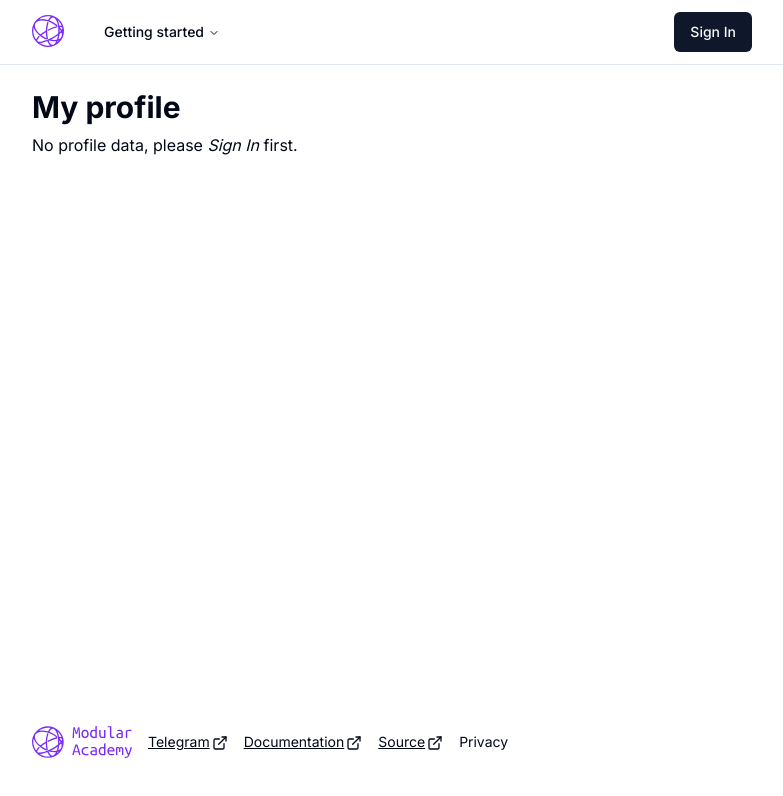
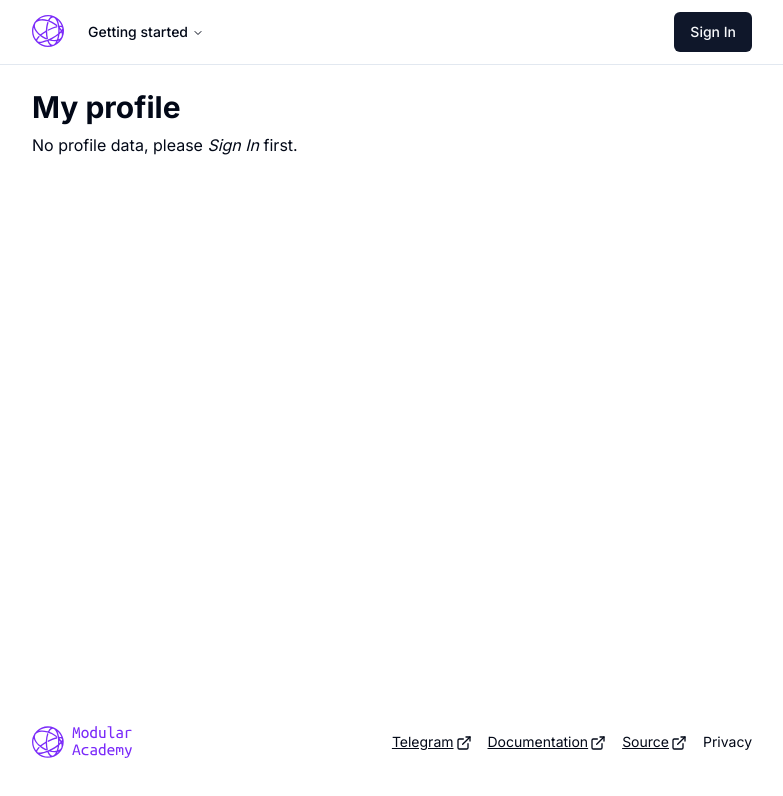
Before and after one commit to jcstein/academy, a Next.js app: page /profile in a window 1280 px wide. Shown: the top 796 px of the page, without its empty margins (248-1031 px from the left). Built offline with nearby package versions, Linux system fonts and the light colour scheme; no server answers.

Commit message:
feat: minor changes

```diff
--- a/auth.ts
+++ b/auth.ts
@@ -133,6 +133,12 @@ export const config = {
     // Zoho,
     // Zoom,
   ],
+  callbacks: {
+    jwt({ token, trigger, session }) {
+      if (trigger === "update") token.name = session.user.name
+      return token
+    },
+  },
 } satisfies NextAuthConfig
 
 export const { handlers, auth, signIn, signOut } = NextAuth(config)
--- a/components/footer.tsx
+++ b/components/footer.tsx
@@ -2,14 +2,15 @@ import CustomLink from "./custom-link"
 
 export default function Footer() {
   return (
-    <footer className="flex flex-col w-full px-4 mx-0 my-4 space-y-1 text-sm md:max-w-3xl md:my-12 md:mx-auto sm:px-6 md:h-5 md:items-center md:space-y-0 md:space-x-4 md:flex-row">
-      <img src="/logo-light.svg" alt="Celestia" style={{ maxWidth: '100px', height: 'auto' }} className="pb-2 md:pb-0" />
+    <footer className="flex flex-col gap-4 px-4 my-4 mx-0 w-full text-sm sm:flex-row sm:justify-between sm:items-center sm:px-6 sm:my-12 sm:mx-auto sm:max-w-3xl sm:h-5">      <img src="/logo-light.svg" alt="Celestia" style={{ maxWidth: '100px', height: 'auto' }} className="pb-2 md:pb-0" />
+      <div className="flex flex-col gap-4 sm:flex-row">
         <CustomLink href="https://t.me/modularacademyorg">Telegram</CustomLink>
         <CustomLink href="https://docs.celestia.org">Documentation</CustomLink>
         <CustomLink href="https://github.com/celestiaorg/academy">
           Source
         </CustomLink>
         <CustomLink href="/policy">Privacy</CustomLink>
+      </div>
     </footer>
   )
 }
--- a/components/main-nav.tsx
+++ b/components/main-nav.tsx
@@ -17,10 +17,10 @@ import { Button } from "./ui/button"
 
 export function MainNav() {
   return (
-    <div className="flex items-center space-x-2 lg:space-x-6">
+    <div className="flex gap-4 items-center">
       <CustomLink href="/">
         <Button variant="ghost" className="p-0">
-          <Image src="/icon-light.svg" alt="Home" width="32" height="32" />
+          <Image src="/icon-light.svg" alt="Home" width="32" height="32" className="min-w-8"/>
         </Button>
       </CustomLink>
       <NavigationMenu>
--- a/components/session-data.tsx
+++ b/components/session-data.tsx
@@ -3,7 +3,7 @@ import type { Session } from "next-auth"
 export default function SessionData({ session }: { session: Session | null }) {
   if (session?.user) {
     return (
-      <div className="w-full space-y-2 overflow-auto">
+      <div className="flex flex-col gap-4 w-full">
         <h2 className="text-xl font-bold">Current Session Data</h2>
         <table className="table-auto w-full">
           <tbody>
--- a/components/ui/navigation-menu.tsx
+++ b/components/ui/navigation-menu.tsx
@@ -41,7 +41,7 @@ NavigationMenuList.displayName = NavigationMenuPrimitive.List.displayName
 const NavigationMenuItem = NavigationMenuPrimitive.Item
 
 const navigationMenuTriggerStyle = cva(
-  "group inline-flex h-10 w-max items-center justify-center rounded-md bg-background px-4 py-2 text-sm font-medium transition-colors hover:bg-accent hover:text-accent-foreground focus:bg-accent focus:text-accent-foreground focus:outline-none disabled:pointer-events-none disabled:opacity-50 data-[active]:bg-accent/50 data-[state=open]:bg-accent/50"
+  "group inline-flex h-10 w-max items-center justify-center rounded-md bg-background px-2 py-2 text-sm font-medium transition-colors hover:bg-accent hover:text-accent-foreground focus:bg-accent focus:text-accent-foreground focus:outline-none disabled:pointer-events-none disabled:opacity-50 data-[active]:bg-accent/50 data-[state=open]:bg-accent/50"
 )
 
 const NavigationMenuTrigger = React.forwardRef<
--- a/components/user-button.tsx
+++ b/components/user-button.tsx
@@ -14,6 +14,10 @@ export default async function UserButton() {
   const session = await auth()
   if (!session?.user) return <SignIn />
   return (
+    <div className="flex gap-2 items-center">
+      <span className="hidden text-sm sm:inline-flex">
+        {session.user.email}
+      </span>
       <DropdownMenu>
         <DropdownMenuTrigger asChild>
           <Button variant="ghost" className="relative w-8 h-8 rounded-full">
@@ -44,5 +48,6 @@ export default async function UserButton() {
           </DropdownMenuItem>
         </DropdownMenuContent>
       </DropdownMenu>
+    </div>
   )
 }
--- a/tailwind.config.js
+++ b/tailwind.config.js
@@ -1,6 +1,6 @@
 /** @type {import('tailwindcss').Config} */
 module.exports = {
-  darkMode: ["class"],
+  darkMode: "selector",
   content: [
     "./pages/**/*.{ts,tsx}",
     "./components/**/*.{ts,tsx}",
```
Lines whose indentation alone changed are shown as unchanged.
